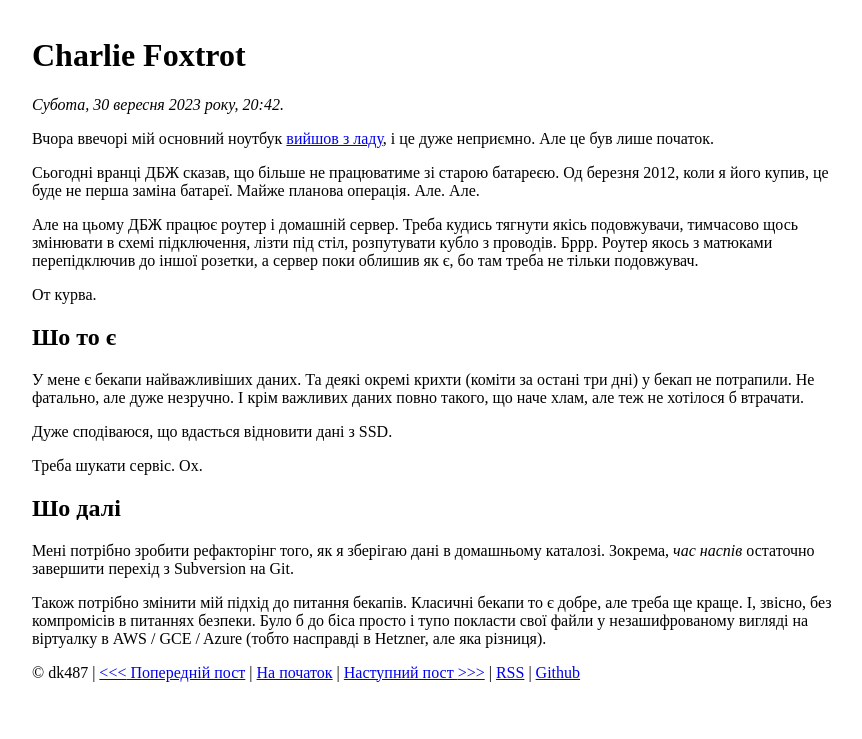
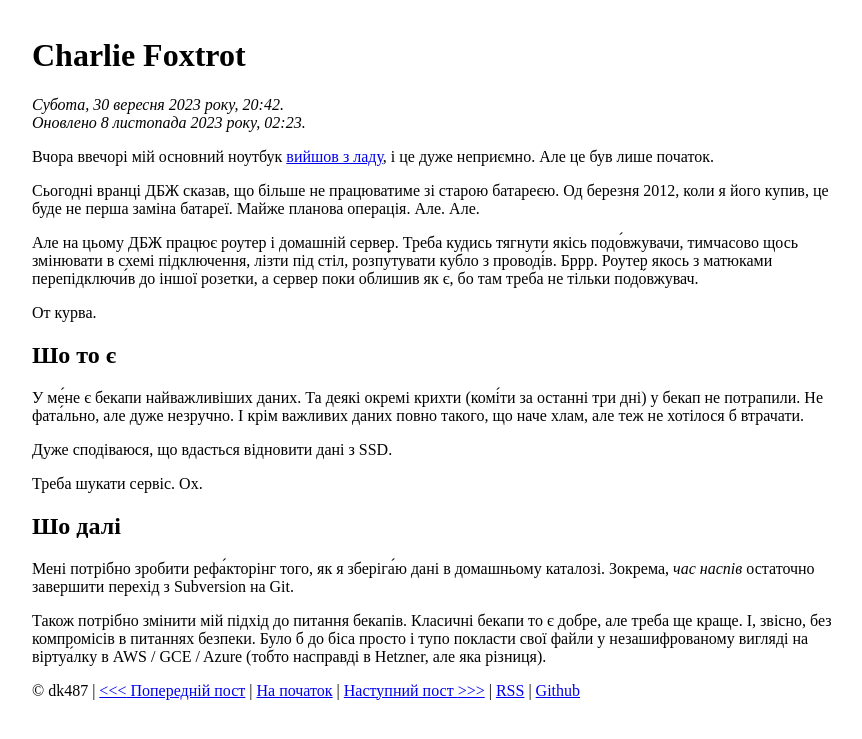
Before and after one commit to dk487/test.de.co.ua, a Jekyll site: the page built from _posts/2023/2023-09-30-cf.md, in a window 1280 px wide. Shown: the top 739 px of the page, without its empty margins (208-1070 px from the left). Built offline with Jekyll 4.4.1, drawn with Linux system fonts in a browser that asks for light colours.

Commit message:
Post update: speech

```diff
--- a/_posts/2023/2023-09-30-cf.md
+++ b/_posts/2023/2023-09-30-cf.md
@@ -2,30 +2,31 @@
 title: Charlie Foxtrot
 title_lang: en
 date: 2023-09-30 23:42:04 +03:00
+mtime: 2023-11-08 02:23:42 +02:00
 ---
 
 Вчора ввечорі мій основний ноутбук [вийшов з ладу][1], і це дуже неприємно. Але це був лише початок.
 
 Сьогодні вранці <abbr>ДБЖ</abbr> сказав, що більше не працюватиме зі старою батареєю. Од березня 2012, коли я його купив, це буде не перша заміна батареї. Майже планова операція. Але. Але.
 
-Але на цьому <abbr>ДБЖ</abbr> працює роутер і домашній сервер. Треба кудись тягнути якісь подовжувачи, тимчасово щось змінювати в схемі підключення, лізти під стіл, розпутувати кубло з проводів. Бррр. Роутер якось з матюками перепідключив до іншої розетки, а сервер поки облишив як є, бо там треба не тільки подовжувач.
+Але на цьому <abbr>ДБЖ</abbr> працює роутер і домашній сервер. Треба кудись тягнути якісь подо́вжувачи, тимчасово щось змінювати в схемі підключення, лізти під стіл, розпу́тувати кубло з проводі́в. Бррр. Роутер якось з матюками перепідключи́в до іншої розетки, а сервер поки облишив як є, бо там треба не тільки подо́вжувач.
 
 От курва.
 
 
 ## Шо то є
 
-У мене є бекапи найважливіших даних. Та деякі окремі крихти (коміти за остані три дні) у бекап не потрапили. Не фатально, але дуже незручно. І крім важливих даних повно такого, що наче хлам, але теж не хотілося б втрачати.
+У ме́не є бекапи найважливіших даних. Та деякі окремі крихти (комі́ти за останні три дні) у бекап не потрапили. Не фата́льно, але дуже незручно. І крім важливих даних повно такого, що наче хлам, але теж не хотілося б втрачати.
 
-Дуже сподіваюся, що вдасться відновити дані з SSD.
+Дуже сподіваюся, що вдасться відновити дані з <abbr lang="en">SSD</abbr>.
 
 Треба шукати сервіс. Ох.
 
 
 ## Шо далі
 
-Мені потрібно зробити рефакторінг того, як я зберігаю дані в домашньому каталозі. Зокрема, _час наспів_ остаточно завершити перехід з Subversion на Git.
+Мені потрібно зробити рефа́кторінг того, як я зберіга́ю дані в домашньому каталозі. Зокрема, _час наспів_ остаточно завершити перехід з Subversion на Git.
 
-Також потрібно змінити мій підхід до питання бекапів. Класичні бекапи то є добре, але треба ще краще. І, звісно, без компромісів в питаннях безпеки. Було б до біса просто і тупо покласти свої файли у незашифрованому вигляді на віртуалку в AWS / GCE / Azure (тобто насправді в Hetzner, але яка різниця).
+Також потрібно змінити мій підхід до питання бекапів. Класичні бекапи то є добре, але треба ще краще. І, звісно, без компромісів в питаннях безпеки. Було б до біса просто і тупо покласти свої файли у незашифрованому вигляді на віртуа́лку в <abbr lang="en">AWS</abbr> / <abbr lang="en">GCE</abbr> / <span lanf="en">Azure</span> (тобто насправді в Hetzner, але яка різниця).
 
 [1]: /2023/09/29/noutbuk-vyishov-z-ladu.html
```
